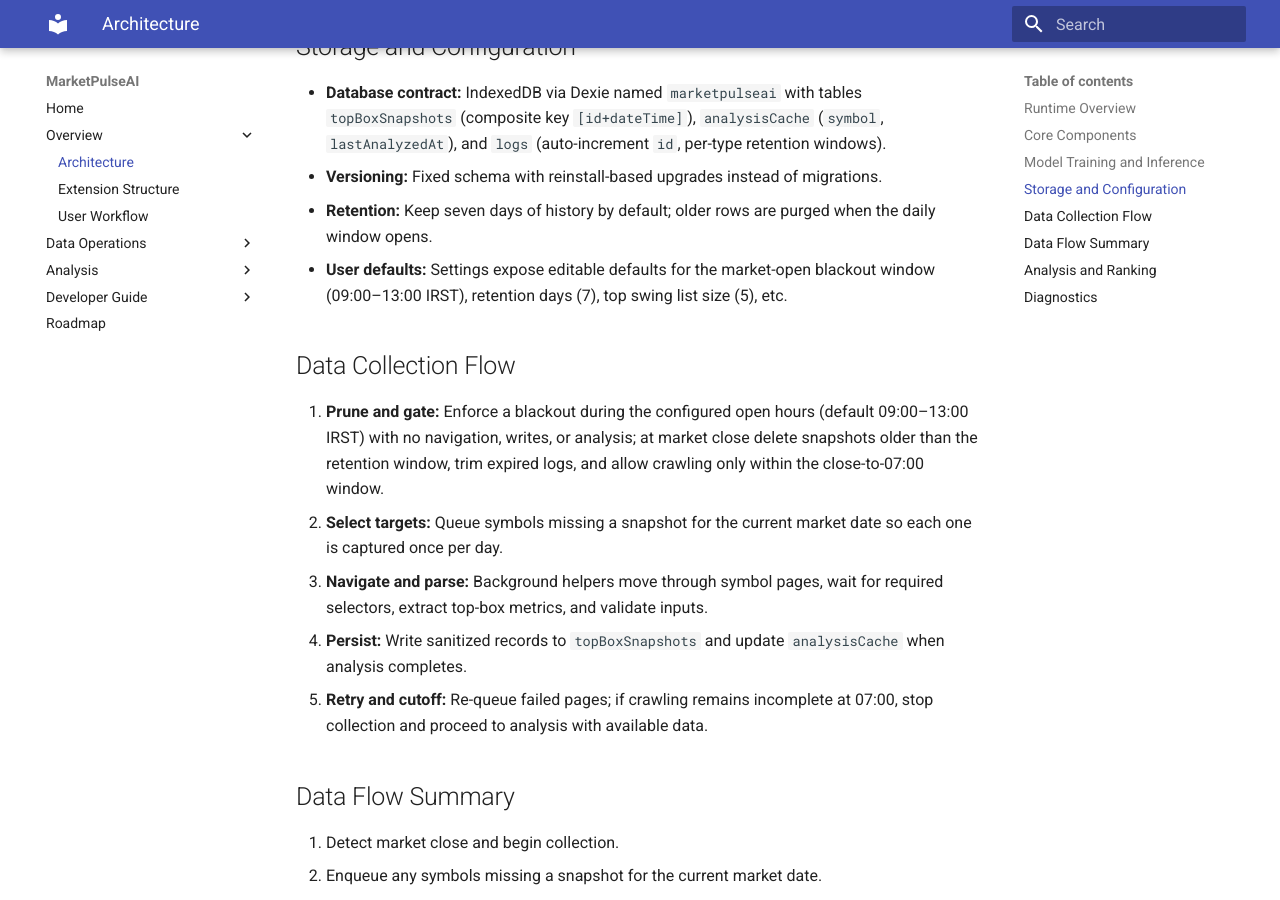
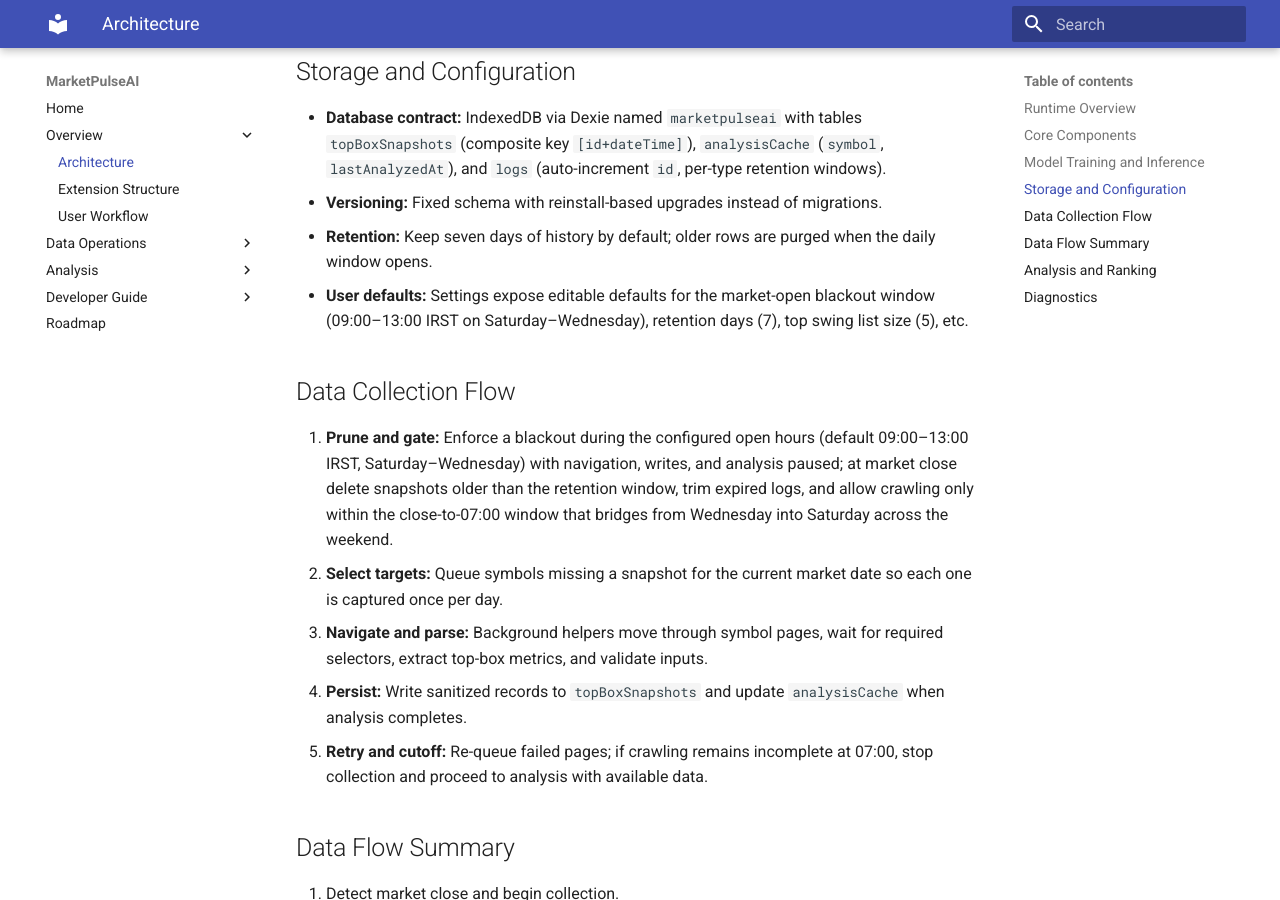
Before and after one commit to shari-ar/MarketPulseAI, an MkDocs documentation site: the page built from docs/architecture.md, in a window 1280 px wide and 900 px high, scrolled down 1782 px. Built offline with MkDocs 1.6.1 and Material for MkDocs 9.7.7, drawn with Linux system fonts in a browser that asks for light colours; some of the changed text lies outside the part shown.

```diff
--- a/docs/architecture.md
+++ b/docs/architecture.md
@@ -4,7 +4,7 @@
 
 - **Extension surfaces:** Background scripts handle orchestration, scraping, and event signaling; the popup renders analysis results and handles exports/imports.
 - **Local boundary:** Scraping, storage, and TensorFlow.js inference run entirely in the browser with no remote APIs.
-- **Activation & schedule:** The background service worker spins up only while the user is on `https://tsetmc.com/*` (or subdomains), triggering pruning, collection, and forecasting on entry; it pauses as soon as the user leaves the site or switches tabs. Work is further gated by time—data collection starts when the blackout ends at the configured market-close time (default 13:00 IRST, UTC+03:30) and pauses by 07:00, while a strict blackout keeps all automation idle during market-open hours (default 09:00–13:00 IRST).
+- **Activation & schedule:** The background service worker spins up only while the user is on `https://tsetmc.com/*` (or subdomains), triggering pruning, collection, and forecasting on entry; it pauses as soon as the user leaves the site or switches tabs. Work is further gated by time—data collection starts when the blackout ends at the configured market-close time (default 13:00 IRST, UTC+03:30) and pauses by 07:00 before the next 09:00 open on Saturday–Wednesday, with a longer Wednesday-through-Saturday window that bridges the weekend.
 - **Daily cadence:** At the configured close, pruning removes stale data and clears expired logs by type before scheduling kicks off; scraping runs within the collection window, and analysis is forced at 07:00 if crawling did not fully complete.
 - **Offline bundle:** TensorFlow.js and SheetJS ship with the extension, and the manifest requests only navigation and storage permissions.
 
@@ -30,11 +30,11 @@
 - **Database contract:** IndexedDB via Dexie named `marketpulseai` with tables `topBoxSnapshots` (composite key `[id+dateTime]`), `analysisCache` (`symbol`, `lastAnalyzedAt`), and `logs` (auto-increment `id`, per-type retention windows).
 - **Versioning:** Fixed schema with reinstall-based upgrades instead of migrations.
 - **Retention:** Keep seven days of history by default; older rows are purged when the daily window opens.
-- **User defaults:** Settings expose editable defaults for the market-open blackout window (09:00–13:00 IRST), retention days (7), top swing list size (5), etc.
+- **User defaults:** Settings expose editable defaults for the market-open blackout window (09:00–13:00 IRST on Saturday–Wednesday), retention days (7), top swing list size (5), etc.
 
 ## Data Collection Flow
 
-1. **Prune and gate:** Enforce a blackout during the configured open hours (default 09:00–13:00 IRST) with no navigation, writes, or analysis; at market close delete snapshots older than the retention window, trim expired logs, and allow crawling only within the close-to-07:00 window.
+1. **Prune and gate:** Enforce a blackout during the configured open hours (default 09:00–13:00 IRST, Saturday–Wednesday) with navigation, writes, and analysis paused; at market close delete snapshots older than the retention window, trim expired logs, and allow crawling only within the close-to-07:00 window that bridges from Wednesday into Saturday across the weekend.
 2. **Select targets:** Queue symbols missing a snapshot for the current market date so each one is captured once per day.
 3. **Navigate and parse:** Background helpers move through symbol pages, wait for required selectors, extract top-box metrics, and validate inputs.
 4. **Persist:** Write sanitized records to `topBoxSnapshots` and update `analysisCache` when analysis completes.
```
Also changed, not shown: docs/configuration.md (+1 -1 lines), docs/data-collection.md (+1 -1 lines), docs/index.md (+2 -2 lines), docs/scheduling.md (+3 -2 lines), docs/user-workflow.md (+1 -1 lines).
